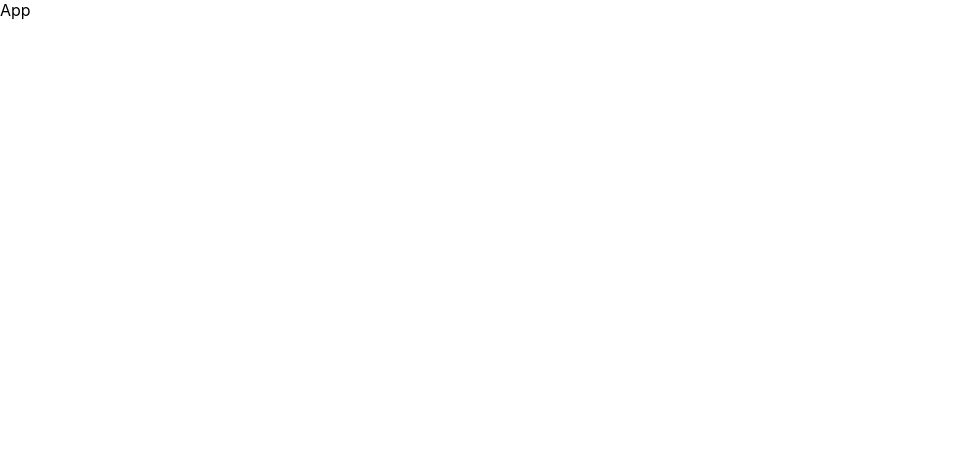
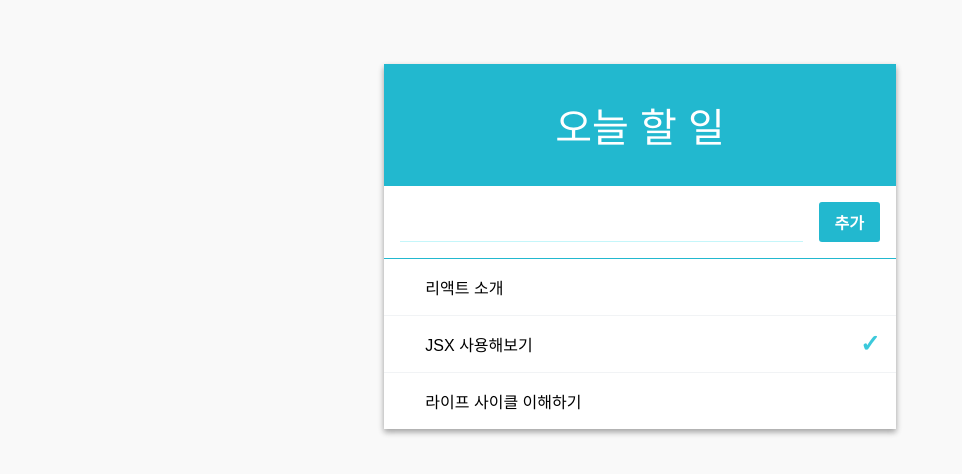
Before and after one commit to kwak9898/react_todo, a React (Create React App) app: page / in a window 1280 px wide. Shown: the top 474 px of the page, without its empty margins (0-962 px from the left). Built offline with nearby package versions, Linux system fonts and the light colour scheme.

Commit message:
Todo 기능 구현

```diff
--- a/src/App.js
+++ b/src/App.js
@@ -1,7 +1,95 @@
 import React, { Component } from "react";
+import TodoListTemplate from "./components/TodoListTemplate";
+import Form from "./components/Form";
+import TodoItemList from "./components/TodoItemList";
 
-function App() {
-  return <div>App</div>;
+class App extends Component {
+  id = 3;
+
+  state = {
+    input: "",
+    todos: [
+      { id: 0, text: " 리액트 소개", checked: false },
+      { id: 1, text: "JSX 사용해보기", checked: true },
+      { id: 2, text: "라이프 사이클 이해하기", checked: false },
+    ],
+  };
+
+  handleChange = e => {
+    this.setState({
+      input: e.target.value,
+    });
+  };
+
+  handleCreate = () => {
+    const { input, todos } = this.state;
+    this.setState({
+      input: "",
+      todos: todos.concat({
+        id: this.id++,
+        text: input,
+        checked: false,
+      }),
+    });
+  };
+
+  handleKeyPress = e => {
+    if (e.key === "Enter") {
+      this.handleCreate();
+    }
+  };
+
+  handleToggle = id => {
+    const { todos } = this.state;
+    const index = todos.findIndex(todo => todo.id === id);
+    const selected = todos[index];
+    const nextTodos = [...todos];
+    nextTodos[index] = {
+      ...selected,
+      checked: !selected.checked,
+    };
+
+    this.setState({
+      todos: nextTodos,
+    });
+  };
+
+  handleRemove = id => {
+    const { todos } = this.state;
+    this.setState({
+      todos: todos.filter(todo => todo.id !== id),
+    });
+  };
+
+  render() {
+    const { input, todos } = this.state;
+    const {
+      handleChange,
+      handleCreate,
+      handleKeyPress,
+      handleToggle,
+      handleRemove,
+    } = this;
+
+    return (
+      <TodoListTemplate
+        form={
+          <Form
+            value={input}
+            onKeyPress={handleKeyPress}
+            onChange={handleChange}
+            onCreate={handleCreate}
+          />
+        }
+      >
+        <TodoItemList
+          todos={todos}
+          onToggle={handleToggle}
+          onRemove={handleRemove}
+        />
+      </TodoListTemplate>
+    );
+  }
 }
 
 export default App;
--- /dev/null
+++ b/src/components/Form.css
@@ -0,0 +1,28 @@
+.form {
+  display: flex;
+}
+
+.form input {
+  flex: 1;
+  font-size: 1.25rem;
+  outline: none;
+  border: none;
+  border-bottom: 1px solid #c5f6fa;
+}
+
+.create-button {
+  padding-top: 0.5rem;
+  padding-bottom: 0.5rem;
+  padding-left: 1rem;
+  padding-right: 1rem;
+  margin-left: 1rem;
+  background: #22b8cf;
+  border-radius: 3px;
+  color: white;
+  font-weight: 600;
+  cursor: pointer;
+}
+
+.create-button:hover {
+  background: #3bc9db;
+}
--- /dev/null
+++ b/src/components/Form.js
@@ -0,0 +1,15 @@
+import React from "react";
+import "./Form.css";
+
+const Form = ({ value, onChange, onCreate, onKeyPress }) => {
+  return (
+    <div className="form">
+      <input value={value} onChange={onChange} onKeyPress={onKeyPress} />
+      <div className="create-button" onClick={onCreate}>
+        추가
+      </div>
+    </div>
+  );
+};
+
+export default Form;
--- /dev/null
+++ b/src/components/TodoItem.css
@@ -0,0 +1,45 @@
+.todo-item {
+  padding: 1rem;
+  display: flex;
+  align-items: center;
+  cursor: pointer;
+  transition: all 0.15s;
+  user-select: none;
+}
+
+.todo-item:hover {
+  background: #e3fafc;
+}
+
+.todo-item:hover .remove {
+  opacity: 1;
+}
+
+.todo-item + .todo-item {
+  border-top: 1px solid #f1f3f5;
+}
+
+.remove {
+  margin-right: 1rem;
+  color: #e64980;
+  font-weight: 600;
+  opacity: 0;
+}
+
+.todo-text {
+  flex: 1;
+  word-break: break-all;
+}
+
+.checked {
+  text-decoration: line-through;
+  color: #adb5bd;
+}
+
+.check-mark {
+  font-size: 1.5rem;
+  line-height: 1rem;
+  margin-left: 1rem;
+  color: #3bc9db;
+  font-weight: 800;
+}
--- /dev/null
+++ b/src/components/TodoItem.js
@@ -0,0 +1,28 @@
+import React, { Component } from "react";
+import "./TodoItem.css";
+
+class TodoItem extends Component {
+  render() {
+    const { text, checked, id, onToggle, onRemove } = this.props;
+
+    return (
+      <div className="todo-item" onClick={() => onToggle(id)}>
+        <div
+          className="remove"
+          onClick={e => {
+            e.stopPropagation();
+            onRemove(id);
+          }}
+        >
+          &times;
+        </div>
+        <div className={`todo-text ${checked ? "cheked" : ""}`}>
+          <div>{text}</div>
+        </div>
+        {checked && <div className="check-mark">✓</div>}
+      </div>
+    );
+  }
+}
+
+export default TodoItem;
--- /dev/null
+++ b/src/components/TodoItemList.js
@@ -0,0 +1,23 @@
+import React, { Component } from "react";
+import TodoItem from "./TodoItem";
+
+class TodoItemList extends Component {
+  render() {
+    const { todos, onToggle, onRemove } = this.props;
+
+    const todoList = todos.map(({ id, text, checked }) => (
+      <TodoItem
+        id={id}
+        text={text}
+        checked={checked}
+        onToggle={onToggle}
+        onRemove={onRemove}
+        key={id}
+      />
+    ));
+
+    return <div>{todoList}</div>;
+  }
+}
+
+export default TodoItemList;
--- a/src/index.css
+++ b/src/index.css
@@ -1,13 +1,11 @@
 body {
   margin: 0;
-  font-family: -apple-system, BlinkMacSystemFont, 'Segoe UI', 'Roboto', 'Oxygen',
-    'Ubuntu', 'Cantarell', 'Fira Sans', 'Droid Sans', 'Helvetica Neue',
-    sans-serif;
-  -webkit-font-smoothing: antialiased;
-  -moz-osx-font-smoothing: grayscale;
+  padding: 0;
+  font-family: sans-serif;
+  background: #f9f9f9;
 }
 
 code {
-  font-family: source-code-pro, Menlo, Monaco, Consolas, 'Courier New',
+  font-family: source-code-pro, Menlo, Monaco, Consolas, "Courier New",
     monospace;
 }
```
